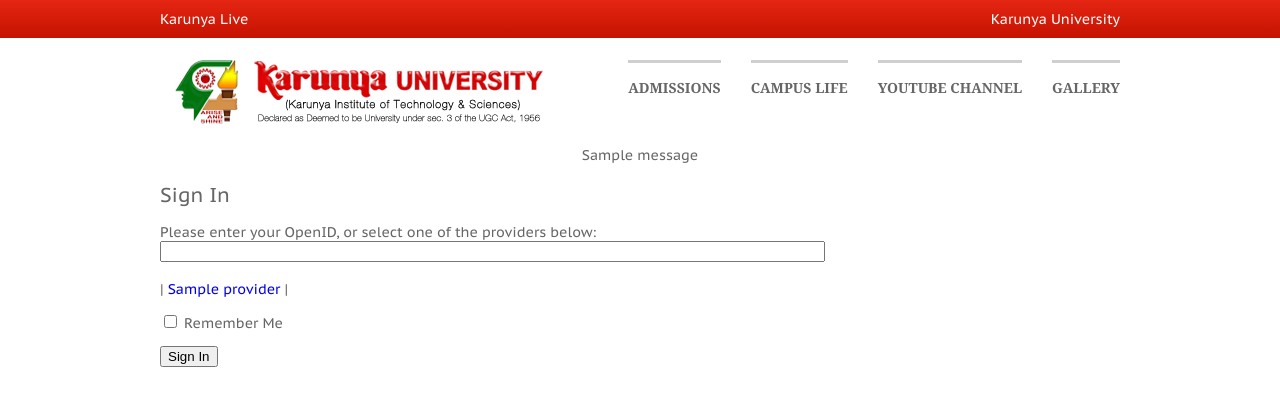
After one commit to dbinoj/live.karunya.edu, a Flask app: template app/templates/login.html in a window 1280 px wide. The commit adds this page. Shown: the top 396 px of the page. Run offline with Flask 2, Linux system fonts and the light colour scheme; tables that the repository leaves empty hold one stand-in row (values such as "Sample post"); the template is opened without the code that fills it: values that come from a table or form of the project are taken from there, most other values are stand-ins (such as "Sample title", 1, 10 or a date in 2020); one stand-in notice (Sample message) is shown; parts of the project's set-up code (start-up, migrations or seed data) failed here and were passed over; some libraries are stand-ins or nearby versions.

Commit message:
db stuff

```diff
--- a/app/__init__.py
+++ b/app/__init__.py
@@ -1,7 +1,8 @@
 from flask import Flask
+from flask.ext.sqlalchemy import SQLAlchemy
 
 app = Flask(__name__)
 app.config.from_object('config')
+db = SQLAlchemy(app)
 
-
-from app import views
+from app import views, models
--- /dev/null
+++ b/app/forms.py
@@ -0,0 +1,7 @@
+from flask.ext.wtf import Form
+from wtforms import StringField, BooleanField
+from wtforms.validators import DataRequired
+
+class LoginForm(Form):
+    openid = StringField('openid', validators=[DataRequired()])
+    remember_me = BooleanField('remember_me', default=False)
--- a/app/templates/base.html
+++ b/app/templates/base.html
@@ -20,8 +20,8 @@
 -->
 
 <head profile="http://gmpg.org/xfn/11">
-  {% if event_title %}
-  <title>{{ event_title }} | Karunya University</title>
+  {% if title %}
+  <title>{{ title }} | Karunya University</title>
   {% else %}
   <title>Live Streams | Karunya University</title>
   {% endif %}
@@ -95,7 +95,19 @@
       <br class="clear" />
     </div>
   </div>
+  <div class="wrapper col3" style="width:960px;margin:auto;">
+    {% with messages = get_flashed_messages() %}
+      {% if messages %}
+        <center>
+        {% for message in messages %}
+            {{ message }} <br />
+        {% endfor %}
+        </center>
+        <br />
+      {% endif %}
+    {% endwith %}
   {% block content %}{% endblock %}
+  </div>
   <br />
   <script src="//kws.karunya.edu/min/g=admissions_footer_js"></script>
   <div class="wrapper col5">
--- a/app/templates/index.html
+++ b/app/templates/index.html
@@ -1,9 +1,7 @@
 {% extends "base.html" %} {% block content %}
-<div class="wrapper col3" style="width:960px;margin:auto;">
   <center>
     <iframe width="853" height="480" src="//www.youtube.com/embed/_LrBShLzHKQ?rel=0&autoplay=1" frameborder="0" allowfullscreen></iframe>
     <br />
     <div class="fb-comments" data-href="http://live.karunya.edu/convocation/10/" data-width="853" data-numposts="5" data-colorscheme="light"></div>
   </center>
-</div>
 {% endblock %}
--- /dev/null
+++ b/app/templates/login.html
@@ -0,0 +1,31 @@
+{% extends "base.html" %} {% block content %}
+<script type="text/javascript">
+  function set_openid(openid, pr) {
+    u = openid.search('<username>')
+    if (u != -1) {
+      // openid requires username
+      user = prompt('Enter your ' + pr + ' username:')
+      openid = openid.substr(0, u) + user
+    }
+    form = document.forms['login'];
+    form.elements['openid'].value = openid
+  }
+</script>
+<h1>Sign In</h1>
+<form action="" method="post" name="login">
+  {{ form.hidden_tag() }}
+  <p>
+    Please enter your OpenID, or select one of the providers below:
+    <br> {{ form.openid(size=80) }}
+    <br> {% for error in form.openid.errors %}
+    <span style="color: red;">[{{ error }}]</span>
+    {% endfor %}
+    <br> |{% for pr in providers %}
+    <a href="javascript:set_openid('{{ pr.url }}', '{{ pr.name }}');">{{ pr.name }}</a> | {% endfor %}
+  </p>
+  <p>{{ form.remember_me }} Remember Me</p>
+  <p>
+    <input type="submit" value="Sign In">
+  </p>
+</form>
+{% endblock %}
```
Also changed, not shown: app/models.py (added, +9 -0 lines), app/views.py (+17 -4 lines).
